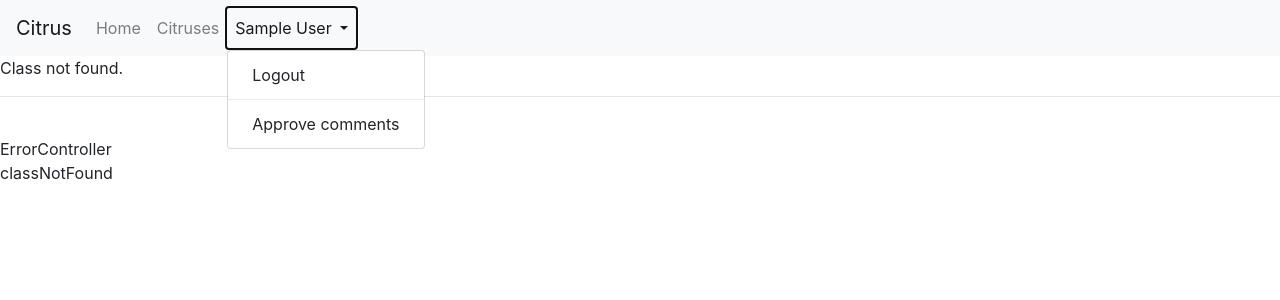
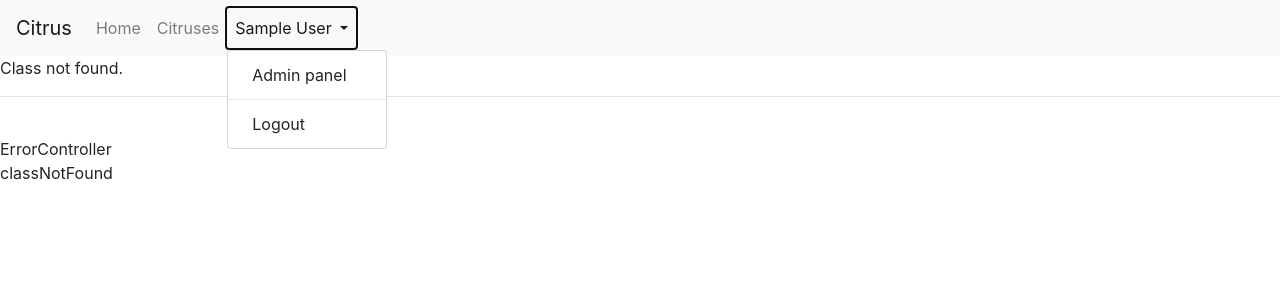
Before and after one commit to dzonibg/test, a PHP site: page /index.php in a window 1280 px wide, after a click that opens the changed part. Shown: the top 300 px of the page. Run offline with PHP 8.4, Linux system fonts and the light colour scheme; the visitor is signed in with stand-in values (Sample User, id 1).

Commit message:
Fixed menu layout for admin.

```diff
--- a/Views/layout/layout.view.php
+++ b/Views/layout/layout.view.php
@@ -28,9 +28,9 @@
                         <a class="dropdown-item" href="/admin/login">Login</a>
                         <a class="dropdown-item" href="/admin/register">Register</a>
                         <?php } else { ?>
-                        <a class="dropdown-item" href="/admin/logout">Logout</a>
-                        <div class="dropdown-divider"></div>
-                        <a class="dropdown-item" href="#">Approve comments</a>
+                        <a class="dropdown-item" href="/admin">Admin panel</a>
+                            <div class="dropdown-divider"></div>
+                            <a class="dropdown-item" href="/admin/logout">Logout</a>
                         <?php } ?>
                     </div>
                 </li>
```
